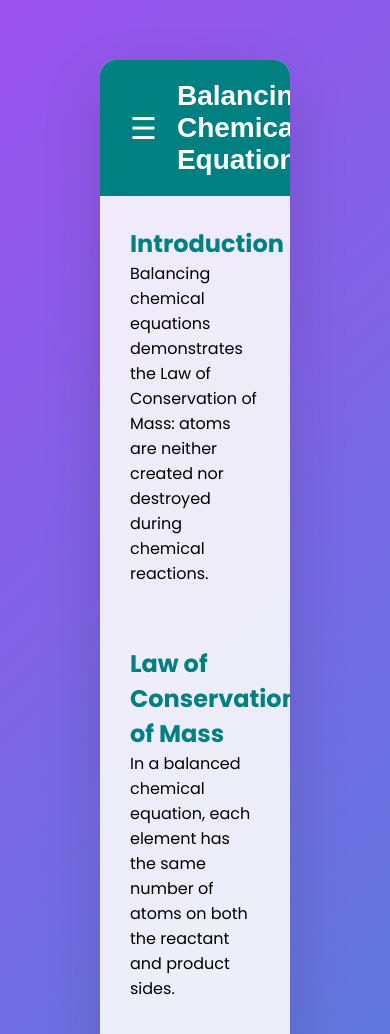
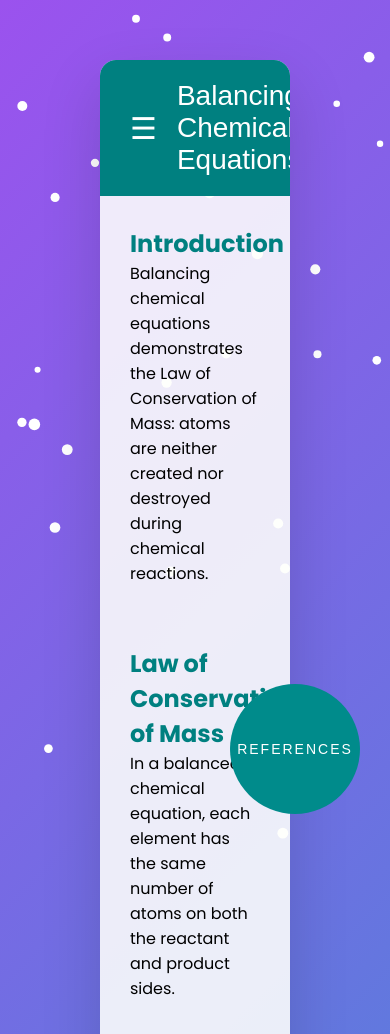
Before and after one commit to drijbl/WDProjLithiumGabrielTumbaga, a plain HTML site: page balancing.html in a window 390 px wide. Shown: the top 1034 px of the page. Drawn offline with Linux system fonts and the light colour scheme; a web font is replaced by a local one.

Commit message:
Update balancing.html

```diff
--- a/balancing.html
+++ b/balancing.html
@@ -8,9 +8,9 @@
   <meta name="author" content="Djibril Gabriel, Rea Tumbaga" />
   <title>Chemivis | Balancing Chemical Equations</title>
 
-<link href="https://fonts.googleapis.com/css2?family=Poppins:wght@300;400;600;700&family=Rubik+One&display=swap" rel="stylesheet">
-<link rel="icon" type="image/png" href="./assets/logo.png">
-<link rel="stylesheet" href="references.css">
+  <link href="https://fonts.googleapis.com/css2?family=Poppins:wght@300;400;600;700&family=Rubik+One&display=swap" rel="stylesheet">
+  <link rel="icon" type="image/png" href="./assets/logo.png">
+  <link rel="stylesheet" href="references.css">
 
 <style>
 * { box-sizing: border-box; margin: 0; padding: 0; }
@@ -47,6 +47,7 @@ canvas#bg {
   padding: 20px 30px;
   background: #008080;
   color: white;
+  border-radius: 12px 12px 0 0;
 }
 
 #hamburger {
@@ -60,8 +61,10 @@ canvas#bg {
 .page-title {
   font-family: 'Rubik One', sans-serif;
   font-size: 28px;
+  font-weight: 500;
 }
 
+/* ===== Side Menu ===== */
 .side-menu {
   position: fixed;
   top: 0;
@@ -73,6 +76,7 @@ canvas#bg {
   padding: 25px;
   transition: left 0.3s ease;
   z-index: 1000;
+  box-shadow: 2px 0 5px rgba(0,0,0,0.2);
 }
 
 .side-menu.open { left: 0; }
@@ -85,6 +89,12 @@ canvas#bg {
   font-weight: 600;
   color: white;
   text-decoration: none;
+  border-radius: 5px;
+}
+
+.side-menu a:hover {
+  background: #216d91;
+  transform: translateX(5px);
 }
 
 #closeMenu {
@@ -95,6 +105,7 @@ canvas#bg {
   text-align: right;
 }
 
+/* ===== Sections ===== */
 .lesson-section {
   padding: 30px;
   opacity: 0;
@@ -134,10 +145,7 @@ canvas#bg {
   margin-bottom: 30px;
 }
 
-.coeff {
-  color: #008080;
-  font-weight: 700;
-}
+.coeff { color: #008080; font-weight: 700; }
 
 .equation-box sub {
   font-size: 18px;
@@ -147,7 +155,6 @@ canvas#bg {
 /* ===== ATOM VISUALIZER ===== */
 .atom-visualizer {
   display: flex;
-  justify-content: space-between;
   gap: 40px;
 }
 
@@ -175,12 +182,7 @@ canvas#bg {
   margin-bottom: 12px;
 }
 
-.atom {
-  width: 22px;
-  height: 22px;
-  border-radius: 50%;
-}
-
+.atom { width: 22px; height: 22px; border-radius: 50%; }
 .atom.H { background: #4fc3f7; }
 .atom.O { background: #ef5350; }
 .atom.N { background: #8d6e63; }
@@ -204,11 +206,6 @@ canvas#bg {
   border-radius: 8px;
   cursor: pointer;
 }
-
-.next-btn:hover {
-  background: #006666;
-}
-
 </style>
 </head>
 
@@ -249,7 +246,6 @@ canvas#bg {
           <h3>Reactants</h3>
           <div id="leftAtoms"></div>
         </div>
-
         <div class="side">
           <h3>Products</h3>
           <div id="rightAtoms"></div>
@@ -270,13 +266,6 @@ canvas#bg {
     <a href="games.html">PRACTICE GAMES</a>
   </nav>
 </div>
-
-<script>
-const menu = document.getElementById("sideMenu");
-hamburger.onclick = () => menu.classList.add("open");
-closeMenu.onclick = () => menu.classList.remove("open");
-</script>
-
 <script>
 const equations = [
   {
@@ -399,5 +388,100 @@ nextEquationBtn.onclick = pickEquation;
 pickEquation();
 </script>
 
+<!-- ===== Scripts ===== -->
+<script>
+const menu = document.getElementById("sideMenu");
+hamburger.onclick = () => menu.classList.add("open");
+closeMenu.onclick = () => menu.classList.remove("open");
+</script>
+
+<script>
+// ===== Exploding atoms background =====
+const canvas = document.getElementById("bg"), c = canvas.getContext("2d");
+function resize(){canvas.width=innerWidth;canvas.height=innerHeight}
+resize(); addEventListener("resize",resize);
+
+class Atom{
+  constructor(){
+    this.x=Math.random()*canvas.width;
+    this.y=Math.random()*canvas.height;
+    this.r=3+Math.random()*3;
+    this.vx=(Math.random()-.5)*.7;
+    this.vy=(Math.random()-.5)*.7;
+    this.dead=false;
+  }
+  draw(){c.beginPath();c.fillStyle="white";c.arc(this.x,this.y,this.r,0,Math.PI*2);c.fill()}
+  explode(){this.dead=true; explosions.push({x:this.x,y:this.y,life:40})}
+  update(atoms){
+    this.x+=this.vx; this.y+=this.vy;
+    if(this.x<0||this.x>canvas.width)this.vx*=-1;
+    if(this.y<0||this.y>canvas.height)this.vy*=-1;
+    for(let a of atoms){
+      if(a===this||a.dead)continue;
+      if(Math.hypot(a.x-this.x,a.y-this.y)<this.r+a.r){
+        this.explode(); a.explode();
+      }
+    }
+    this.draw();
+  }
+}
+
+const atoms=[], explosions=[];
+for(let i=0;i<40;i++) atoms.push(new Atom());
+
+(function animate(){
+  requestAnimationFrame(animate);
+  c.clearRect(0,0,canvas.width,canvas.height);
+  atoms.forEach(a=>!a.dead&&a.update(atoms));
+  explosions.forEach(e=>{
+    c.fillStyle=`rgba(255,255,255,${e.life/40})`;
+    c.beginPath(); c.arc(e.x,e.y,4,0,Math.PI*2); c.fill();
+    e.life--;
+  });
+})();
+</script>
+
+<script>
+// ===== Section reveal =====
+const sections=document.querySelectorAll('.lesson-section');
+function reveal(){
+  const t=innerHeight*.8;
+  sections.forEach(s=>s.getBoundingClientRect().top<t&&s.classList.add('visible'));
+}
+addEventListener('scroll',reveal); reveal();
+</script>
+
+<!-- REFERENCES MENU -->
+<div class="references">
+  <div class="ref-main">REFERENCES</div>
+
+  <div class="ref-sub one" onclick="window.open('https://www.khanacademy.org/science/ap-chemistry', '_blank')">
+    Khan
+  </div>
+
+  <div class="ref-sub two" onclick="window.open('https://chem.libretexts.org', '_blank')">
+    Libre
+  </div>
+
+  <div class="ref-sub three" onclick="window.open('https://www.britannica.com/science/chemistry', '_blank')">
+    Britannica
+  </div>
+</div>
+<script>
+const refMenu = document.querySelector(".references");
+const refMain = document.querySelector(".ref-main");
+const refDim = document.querySelector(".ref-dim");
+
+refMain.addEventListener("click", () => {
+  refMenu.classList.toggle("active");
+  refDim.classList.toggle("active");
+});
+
+refDim.addEventListener("click", () => {
+  refMenu.classList.remove("active");
+  refDim.classList.remove("active");
+});
+</script>
+
 </body>
 </html>
```
